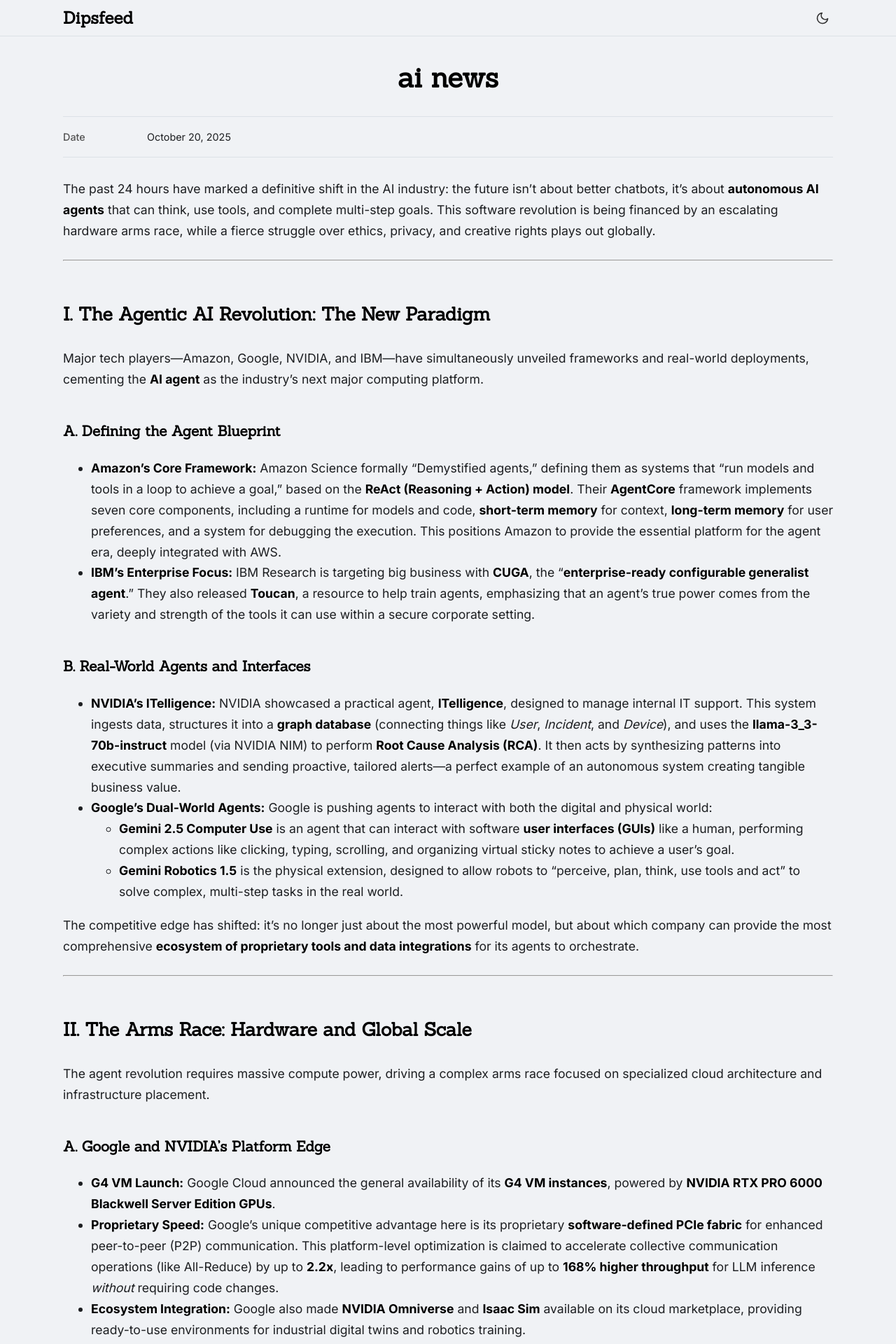
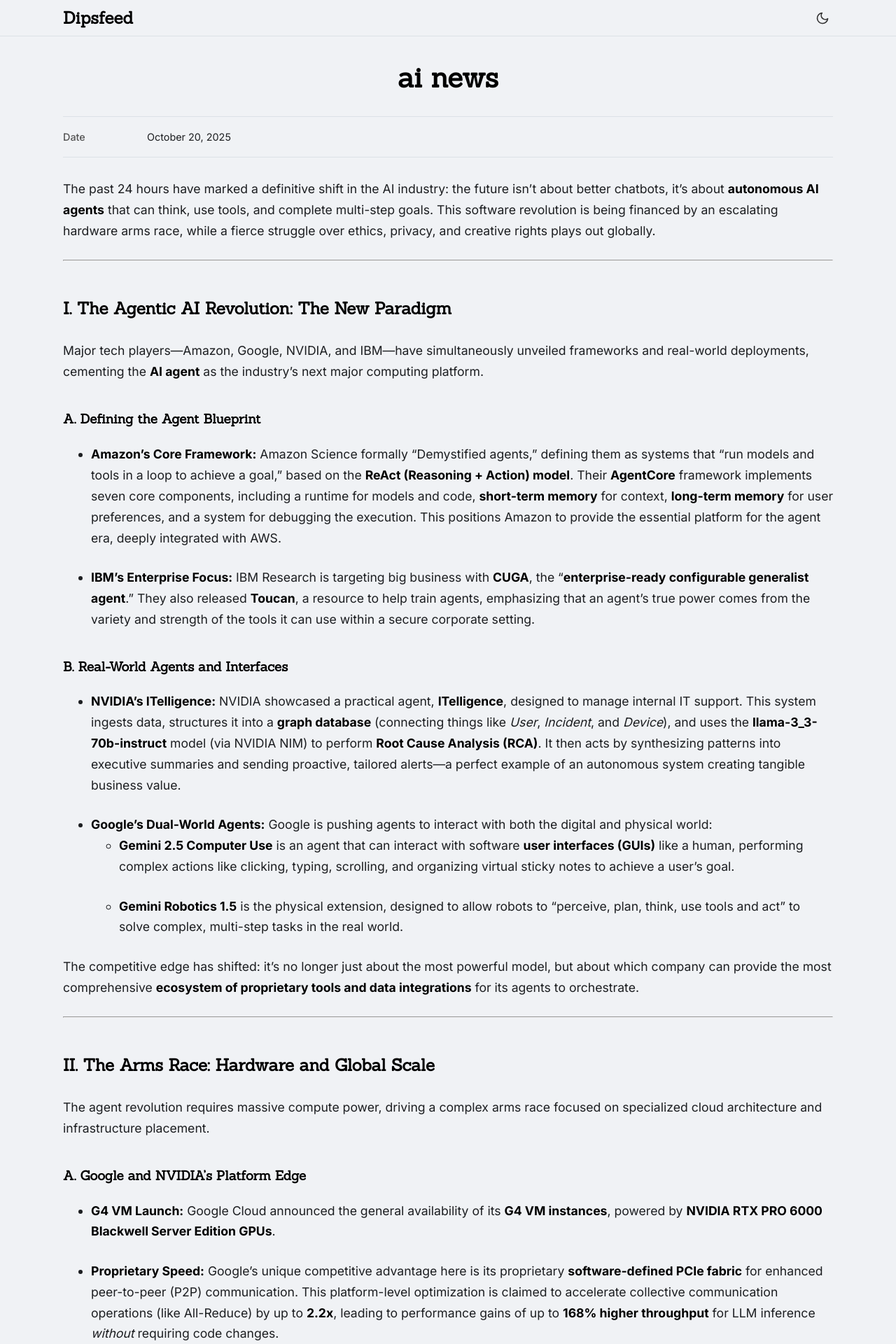
Before and after one commit to dip-bash/dipsfeed, a Jekyll site: the page built from _posts/2025-10-20-my-sec-article.md, in a window 1280 px wide. Shown: the top 1920 px of the page at 70% size. Built offline with Jekyll 4.4.1, drawn with Linux system fonts in a browser that asks for light colours.

Commit message:
Update main.scss

```diff
--- a/assets/css/main.scss
+++ b/assets/css/main.scss
@@ -3,7 +3,6 @@
 // 1. Import new Google Fonts
 @import url('https://fonts.googleapis.com/css2?family=Inter:wght@400;500;700&family=Sanchez&display=swap');
 
-// 2. Define Fonts and Base
 body {
     font-family: 'Inter', sans-serif; // <-- Set Inter as the default
     margin: 0;
@@ -11,9 +10,7 @@
     transition: background-color 0.3s, color 0.3s;
 }
 
-// ... (keep all the .wrapper and color variable code)
-
-// 3. Apply Heading Font
+// 2. Apply Heading Font
 h1, h2, h3, h4, h5, h6,
 .site-title,
 .main-title,
@@ -23,14 +20,14 @@
     font-family: 'Sanchez', serif; // <-- Set Sanchez for all headings
 }
 
-
+// 3. Wrapper
 .wrapper {
     max-width: 1100px;
     margin: 0 auto;
     padding: 0 20px;
 }
 
-// 2. Color Variables (Light & Dark Mode)
+// 4. Color Variables (Light & Dark Mode)
 :root {
     --bg-color: #f0f2f5;
     --text-color: #1c1e21;
@@ -64,7 +61,7 @@
     color: var(--text-color);
 }
 
-// 3. Site Header (dipsfeed | icons)
+// 5. Site Header (dipsfeed | icons)
 .site-header {
     padding: 10px 0;
     border-bottom: 1px solid var(--card-border);
@@ -82,6 +79,7 @@
 }
 .site-nav {
     display: flex;
+    align-items: center;
     gap: 10px;
 }
 .nav-icon {
@@ -100,7 +98,7 @@
 .sun-icon { display: none; }
 .moon-icon { display: block; }
 
-// 4. Homepage Layout (Icon, Titles, Button)
+// 6. Homepage Layout (Icon, Titles, Button)
 .home-header {
     text-align: center;
     padding: 40px 0 20px 0;
@@ -142,14 +140,14 @@
     font-weight: 400;
 }
 
-// 5. Post Grid (2-column)
+// 7. Post Grid (2-column)
 .post-grid {
     display: grid;
     grid-template-columns: 1fr 1fr;
     gap: 20px;
 }
 
-// 6. Post Box Styling
+// 8. Post Box Styling
 .post-box {
     display: flex;
     align-items: flex-start;
@@ -186,7 +184,7 @@
     color: var(--subtle-text);
 }
 
-// 7. Single Post Page Styling
+// 9. Single Post Page Styling
 .post-header {
     margin-bottom: 30px;
     text-align: center;
@@ -200,10 +198,12 @@
     color: var(--subtle-text);
 }
 .post-content {
-    font-size: 1.1rem;
     line-height: 1.7;
 }
-.post-content p {
+.post-content p, .post-content li {
+    /* This variable is controlled by the slider */
+    font-size: calc(1.1rem * var(--font-size-multiplier, 1));
+    transition: font-size 0.1s ease-in-out;
     margin-bottom: 1.5em;
 }
 .post-content h1, .post-content h2, .post-content h3 {
@@ -215,7 +215,7 @@
     color: var(--title-color);
 }
 
-// 8. Single Post Page - Metadata (From your screenshot)
+// 10. Single Post Page - Metadata
 .post-meta {
     border-top: 1px solid var(--card-border);
     border-bottom: 1px solid var(--card-border);
@@ -226,18 +226,15 @@
     gap: 10px;
     font-size: 0.9rem;
 }
-
 .meta-item {
     display: grid;
     grid-template-columns: 120px 1fr; /* Label and value */
     align-items: center;
 }
-
 .meta-label {
     font-weight: 500;
     color: var(--subtle-text);
 }
-
 .pdf-tag {
     background-color: var(--button-bg);
     color: var(--button-text);
@@ -249,12 +246,11 @@
     display: inline-block;
     transition: background-color 0.2s;
 }
-
 .pdf-tag:hover {
     background-color: var(--button-hover-bg);
 }
 
-// 9. Single Post Page - Navigation (From your screenshot)
+// 11. Single Post Page - Navigation
 .post-nav {
     margin-top: 40px;
     padding-top: 20px;
@@ -263,8 +259,7 @@
     gap: 15px;
 }
 
-// 10. Mobile Responsive (Single Column)
-// 10. Mobile Responsive (Single Column) - ALREADY EXISTS
+// 12. Responsive - Tablet & Main Mobile
 @media (max-width: 768px) {
     .post-grid {
         grid-template-columns: 1fr; // Single column on mobile
@@ -280,7 +275,7 @@
     }
 }
 
-// 11. FIX: Article Page Overflow on Small Screens
+// 13. Responsive - FIX: Article Page Overflow on Small Screens
 @media (max-width: 480px) {
     .meta-item {
         grid-template-columns: 1fr; // Stack label and value
@@ -293,18 +288,16 @@
     }
 }
 
-// 12. NEW: Font Size Slider Styles
+// 14. NEW: Font Size Slider Styles
 .font-slider-container {
     display: flex;
     align-items: center;
     gap: 8px;
     color: var(--subtle-text);
 }
-
 .font-slider-container i {
     font-size: 0.9rem;
 }
-
 input[type="range"].font-slider {
     -webkit-appearance: none;
     appearance: none;
@@ -316,11 +309,9 @@
     transition: opacity .2s;
     border-radius: 2px;
 }
-
 input[type="range"].font-slider:hover {
     opacity: 1;
 }
-
 input[type="range"].font-slider::-webkit-slider-thumb {
     -webkit-appearance: none;
     appearance: none;
@@ -331,7 +322,6 @@
     border-radius: 50%;
     border: 2px solid var(--card-bg);
 }
-
 input[type="range"].font-slider::-moz-range-thumb {
     width: 16px;
     height: 16px;
```
